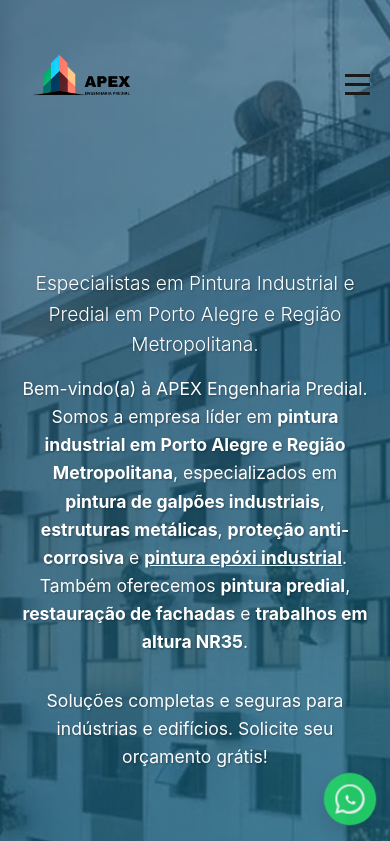
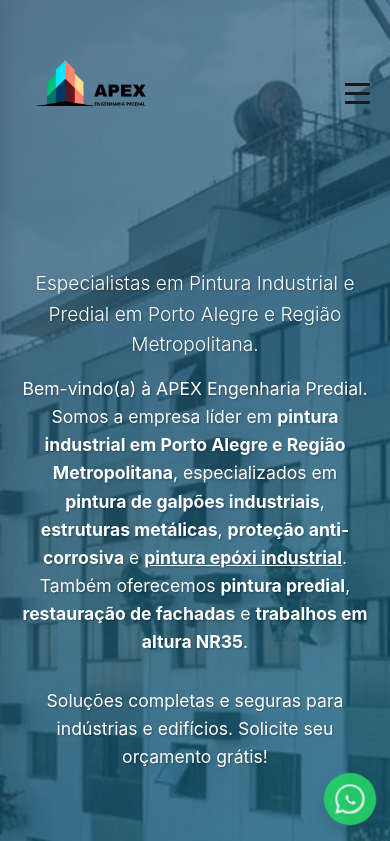
Before and after one commit to RafaRighi/apex-engenharia-predial, a website: page index.html in a window 390 px wide. Shown: the top 841 px of the page. Drawn offline with Linux system fonts and the light colour scheme.

Commit message:
feat: aumentar visibilidade da logo - tamanho maior e melhor contraste

```diff
--- a/css/main.css
+++ b/css/main.css
@@ -132,9 +132,9 @@
 }
 
 .logo {
-    width: 563px;
-    max-width: 44%;
-    height: 129px;
+    width: 650px;
+    max-width: 50%;
+    height: 149px;
     object-fit: contain;
     object-position: left center;
     display: block;
@@ -143,6 +143,9 @@
     /* Otimização: decoding async para melhor performance */
     image-rendering: -webkit-optimize-contrast;
     image-rendering: crisp-edges;
+    /* Melhor visibilidade */
+    opacity: 1;
+    filter: brightness(1.05) contrast(1.1);
 }
 
 .logo:hover {
@@ -1306,7 +1309,7 @@
     }
 
     .logo {
-        max-width: 60%;
+        max-width: 65%;
         flex-shrink: 1;
     }
 
@@ -1404,13 +1407,13 @@
     }
 
     .logo {
-        width: 350px;
+        width: 400px;
         max-width: calc(100vw - 80px);
-        height: 80px;
+        height: 91px;
         margin-left: 0;
         margin-right: auto;
         flex-shrink: 1;
-        /* Logo em tamanho otimizado */
+        /* Logo em tamanho otimizado para melhor visibilidade */
     }
 
     .logo-link {
--- a/index.html
+++ b/index.html
@@ -209,7 +209,7 @@
         <nav class="navbar">
             <div class="container">
                 <a href="#inicio" class="logo-link" aria-label="Voltar para o início">
-                    <img src="img/logo-apex.png" alt="Logo APEX Engenharia Predial" class="logo" width="563" height="129" fetchpriority="high" loading="eager" decoding="async" style="max-width: 44%; height: auto;">
+                    <img src="img/logo-apex.png" alt="Logo APEX Engenharia Predial" class="logo" width="650" height="149" fetchpriority="high" loading="eager" decoding="async" style="max-width: 50%; height: auto;">
                 </a>
                 <button class="menu-toggle" id="menuToggle" aria-label="Abrir menu de navegação" aria-expanded="false">
                     <span></span>
```
